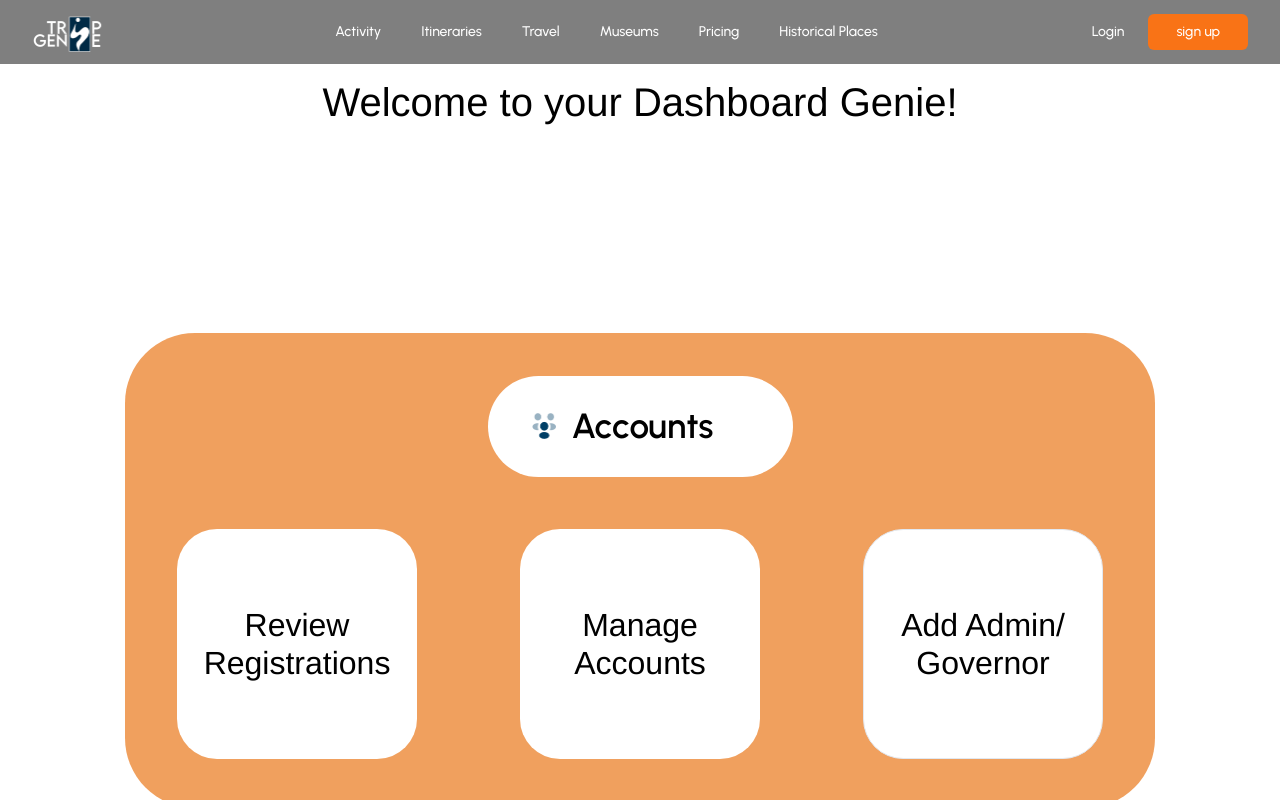
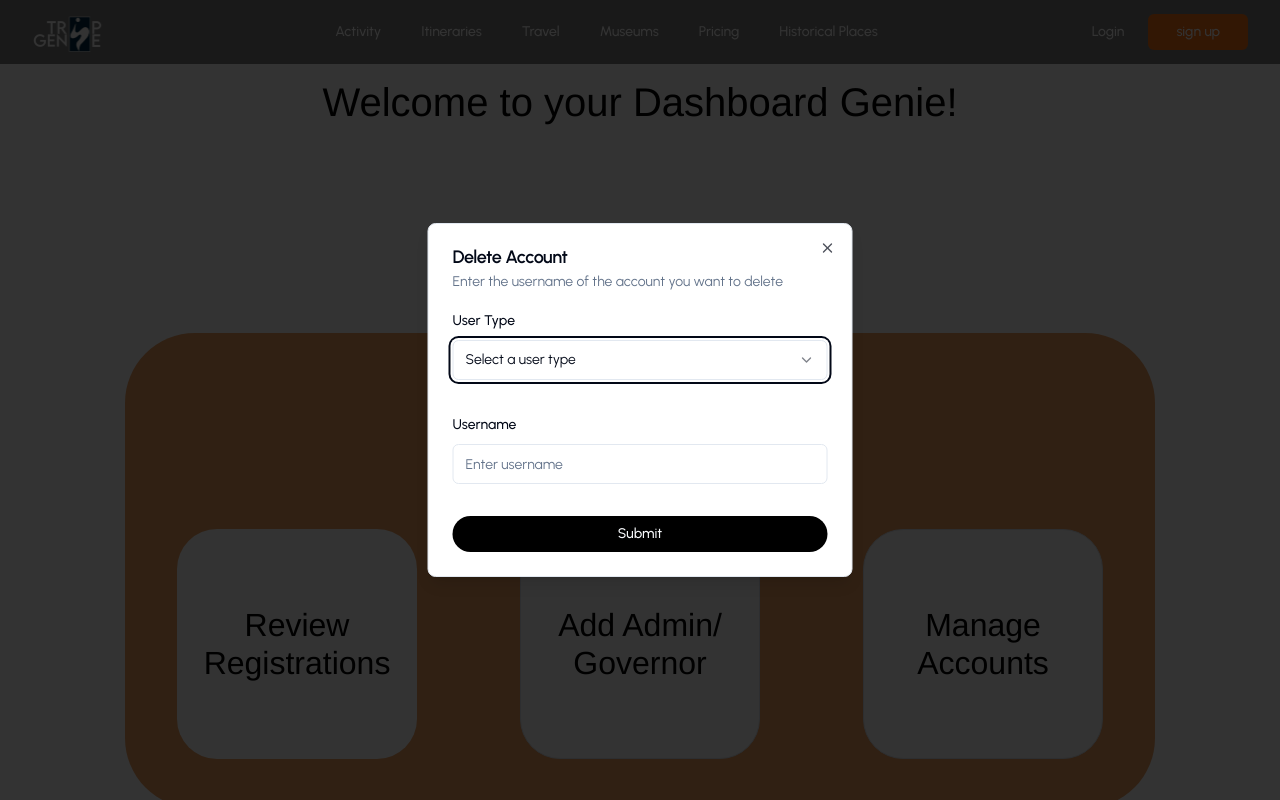
Before and after one commit to saratarekg/Trip-Genie, a React (Vite) app in the folder frontend/: page /admin in a window 1280 px wide. Both pictures are taken after a click on the button "Manage Accounts". Shown: the top 800 px of the page. Built offline with nearby package versions, Linux system fonts and the light colour scheme.

Commit message:
finished add admin / tourism gov in admin page

```diff
--- /dev/null
+++ b/frontend/src/components/DeleteAccPopout.jsx
@@ -0,0 +1,148 @@
+"use client";
+
+import { useState } from "react";
+import { Button } from "@/components/ui/button";
+import {
+  Dialog,
+  DialogContent,
+  DialogDescription,
+  DialogFooter,
+  DialogHeader,
+  DialogTitle,
+  DialogTrigger,
+} from "@/components/ui/dialog";
+import {
+  Form,
+  FormControl,
+  FormField,
+  FormItem,
+  FormLabel,
+  FormMessage,
+} from "@/components/ui/form";
+import {
+  Select,
+  SelectContent,
+  SelectItem,
+  SelectTrigger,
+  SelectValue,
+} from "@/components/ui/select";
+import { Input } from "@/components/ui/input";
+import { useForm } from "react-hook-form";
+import { zodResolver } from "@hookform/resolvers/zod";
+import * as z from "zod";
+
+const formSchema = z.object({
+  type: z.enum(["tourist","tour guide","advertiser","tourism governor","seller","admin"], {
+    required_error: "You need to select a user type.",
+  }),
+  username: z.string().min(3, {
+    message: "Username must be at least 3 characters.",
+  }),
+});
+
+export function DeleteAccount() {
+  const [open, setOpen] = useState(false);
+  const [successMessage, setSuccessMessage] = useState("");
+
+  const form = useForm({
+    resolver: zodResolver(formSchema),
+    defaultValues: {
+      type: undefined,
+
+    },
+  });
+
+  function onSubmit(values) {
+    // Here you would typically send the data to your backend
+    console.log(values);
+    setSuccessMessage(`${values.type} deleted successfully!`);
+    setTimeout(() => {
+      setSuccessMessage("");
+      setOpen(false);
+    }, 2000);
+  }
+
+  return (
+    <Dialog open={open} onOpenChange={setOpen}>
+      <DialogTrigger asChild>
+        <Button
+          variant="outline"
+          className="w-60 h-[230] bg-white rounded-[40px] transition-transform transform hover:scale-105 focus:outline-none" // Adjusted styles here
+        >
+          <div className="absolute top-1/2 transform -translate-y-1/2 w-full [font-family:'Rubik-Medium',Helvetica] font-medium text-black text-[32px] text-center tracking-[0] leading-[38.0px]">
+           Manage
+            <br />
+           Accounts
+          </div>
+        </Button>
+      </DialogTrigger>
+      <DialogContent className="sm:max-w-[425px]">
+        <DialogHeader>
+          <DialogTitle>Delete Account</DialogTitle>
+          <DialogDescription>
+            Enter the username of the account you want to delete
+          </DialogDescription>
+        </DialogHeader>
+        <Form {...form}>
+          <form onSubmit={form.handleSubmit(onSubmit)} className="space-y-8">
+            <FormField
+              control={form.control}
+              name="type"
+              render={({ field }) => (
+                <FormItem>
+                  <FormLabel>User Type</FormLabel>
+                  <Select
+                    onValueChange={field.onChange}
+                    defaultValue={field.value}
+                  >
+                    <FormControl>
+                      <SelectTrigger>
+                        <SelectValue placeholder="Select a user type" />
+                      </SelectTrigger>
+                    </FormControl>
+                    <SelectContent>
+                      <SelectItem value="tourist">Tourist</SelectItem>
+                      <SelectItem value="tourism governor">Tourism Governor</SelectItem>
+                      <SelectItem value="seller">Seller</SelectItem>
+                      <SelectItem value="advertiser">Advertiser</SelectItem>
+                      <SelectItem value="tour guide">Tourguide</SelectItem>
+                      <SelectItem value="admin">Admin</SelectItem>
+                    </SelectContent>
+                  </Select>
+                  <FormMessage />
+                </FormItem>
+              )}
+            />
+            <FormField
+              control={form.control}
+              name="username"
+              render={({ field }) => (
+                <FormItem>
+                  <FormLabel>Username</FormLabel>
+                  <FormControl>
+                    <Input placeholder="Enter username" {...field} />
+                  </FormControl>
+                  <FormMessage />
+                </FormItem>
+              )}
+            />
+
+            <DialogFooter>
+              <Button
+                type="submit"
+                className="w-full h-full bg-black  rounded-[40px] transition-transform transform hover:scale-105 focus:outline-none" // Adjusted styles here
+              >
+                Submit
+              </Button>
+            </DialogFooter>
+          </form>
+        </Form>
+        {successMessage && (
+          <div className="mt-4 p-4 bg-green-100 text-green-700 rounded-md">
+            {successMessage}
+          </div>
+        )}
+      </DialogContent>
+    </Dialog>
+  );
+}
--- a/frontend/src/components/admin-governor-popup.jsx
+++ b/frontend/src/components/admin-governor-popup.jsx
@@ -9,7 +9,7 @@ import {
   DialogFooter,
   DialogHeader,
   DialogTitle,
-  DialogTrigger,
+  DialogTrigger
 } from "@/components/ui/dialog";
 import {
   Form,
@@ -17,26 +17,27 @@ import {
   FormField,
   FormItem,
   FormLabel,
-  FormMessage,
+  FormMessage
 } from "@/components/ui/form";
 import {
   Select,
   SelectContent,
   SelectItem,
   SelectTrigger,
-  SelectValue,
+  SelectValue
 } from "@/components/ui/select";
 import { Input } from "@/components/ui/input";
 import { useForm } from "react-hook-form";
 import { zodResolver } from "@hookform/resolvers/zod";
 import * as z from "zod";
+import Cookies from 'js-cookie';
 
 const formSchema = z.object({
   type: z.enum(["admin", "governor"], {
     required_error: "You need to select a user type.",
   }),
-  username: z.string().min(2, {
-    message: "Username must be at least 2 characters.",
+  username: z.string().min(3, {
+    message: "Username must be at least 3 characters.",
   }),
   password: z.string().min(6, {
     message: "Password must be at least 6 characters.",
@@ -56,22 +57,59 @@ export function AdminGovernorPopup() {
     },
   });
 
-  function onSubmit(values) {
-    // Here you would typically send the data to your backend
+  const onSubmit = async (values) => {
+    try {
+      const {username,password}= values;
+      console.log({username,password});
+
       console.log(values);
-    setSuccessMessage(`${values.type} added successfully!`);
+      let response= undefined ;
+      const token= Cookies.get('jwt');
+      if(values.type="admin"){
+        response = await fetch("http://localhost:4000/admin/admins", {
+        method: "POST",
+        headers: {
+          Authorization: `Bearer ${token}`, "Content-Type":"application/json"
+        },
+        body: JSON.stringify({username,password}),
+      });
+      }
+      else{
+        if(values.type="governor"){
+          response = await fetch("http://localhost:4000/admin/governors", {
+            method: "POST",
+            headers: {
+              Authorization: `Bearer ${token}`,
+            },
+            body: JSON.stringify(values),
+          });
+          }
+
+      }
+
+      if (!response.ok)
+     {
+        const reply = await response.json();
+        throw new Error(reply.message);
+      }
+
+      setSuccessMessage(`User added successfully!`);
       setTimeout(() => {
         setSuccessMessage("");
         setOpen(false);
       }, 2000);
+    } catch (error) {
+      console.error("Error:", error.message);
+      setSuccessMessage(error.message);
     }
+  };
 
   return (
     <Dialog open={open} onOpenChange={setOpen}>
       <DialogTrigger asChild>
         <Button
           variant="outline"
-          className="w-60 h-[230] bg-white rounded-[40px] transition-transform transform hover:scale-105 focus:outline-none" // Adjusted styles here
+          className="w-60 h-[230] bg-white rounded-[40px] transition-transform transform hover:scale-105 focus:outline-none"
         >
           <div className="absolute top-1/2 transform -translate-y-1/2 w-full [font-family:'Rubik-Medium',Helvetica] font-medium text-black text-[32px] text-center tracking-[0] leading-[38.0px]">
             Add Admin/
@@ -95,10 +133,7 @@ export function AdminGovernorPopup() {
               render={({ field }) => (
                 <FormItem>
                   <FormLabel>Type</FormLabel>
-                  <Select
-                    onValueChange={field.onChange}
-                    defaultValue={field.value}
-                  >
+                  <Select onValueChange={field.onChange} defaultValue={field.value}>
                     <FormControl>
                       <SelectTrigger>
                         <SelectValue placeholder="Select a user type" />
@@ -146,7 +181,7 @@ export function AdminGovernorPopup() {
             <DialogFooter>
               <Button
                 type="submit"
-                className="w-full h-full bg-white rounded-[40px] transition-transform transform hover:scale-105 focus:outline-none" // Adjusted styles here
+                className="w-full h-full bg-black rounded-[40px] transition-transform transform hover:scale-105 focus:outline-none"
               >
                 Submit
               </Button>
--- a/frontend/src/pages/AdminDash.jsx
+++ b/frontend/src/pages/AdminDash.jsx
@@ -9,6 +9,7 @@ import image15 from "../assets/images/image-15.png";
 import logo from "../assets/images/logo.svg";
 import svgrepoIconcarrier from "../assets/images/svgrepo-iconcarrier.png";
 import { AdminGovernorPopup } from "@/components/admin-governor-popup";
+import { DeleteAccount } from "@/components/DeleteAccPopout";
 
 export const AdminDash = () => {
     return (
@@ -42,8 +43,8 @@ export const AdminDash = () => {
                 </div>
                 <div className="flex w-full justify-between">
                   <ActionButton title="Review Registrations" />
-                  <ActionButton title="Manage Accounts" />
                   <AdminGovernorPopup  />
+                  <DeleteAccount />
                   </div>
               </div>
 
--- a/frontend/src/pages/login.jsx
+++ b/frontend/src/pages/login.jsx
@@ -56,8 +56,8 @@ const Login = () => {
                 const data = await response.json();
                 role = data.role;
 
-                if (role === 'tour-guide') {
-                    navigate('/tour-guide-home');
+                if (role === 'admin') {
+                    navigate('/admin');
                 } else {
                     navigate('/');
                 }
```
Also changed, not shown: 1 other file (tests, documents, lock files or other folders). Lines whose indentation alone changed are shown as unchanged.
